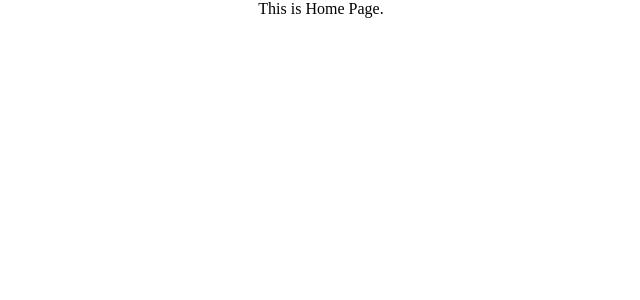
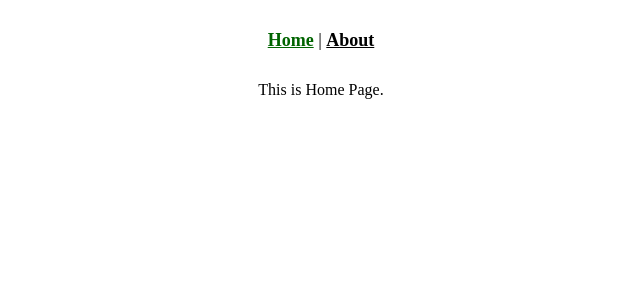
Before and after one commit to segyong56/react-typescript-boilerplate, a React app: page / in a window 1280 px wide. Shown: the top 300 px of the page, without its empty margins (319-959 px from the left). Built offline with nearby package versions, Linux system fonts and the light colour scheme.

Commit message:
[feat] create navbar component
- add main tag on layout component
- add navbar on layout component

```diff
--- a/src/components/layout/index.tsx
+++ b/src/components/layout/index.tsx
@@ -1,9 +1,15 @@
 import React, { FC } from 'react';
+import Navbar from '../navbar';
 
 import './style.scss';
 
 const Layout: FC = ({ children }) => {
-  return <div className="layout">{children}</div>;
+  return (
+    <div className="layout">
+      <Navbar />
+      <main>{children}</main>
+    </div>
+  );
 };
 
 export default Layout;
--- a/src/components/layout/style.scss
+++ b/src/components/layout/style.scss
@@ -1,5 +1,7 @@
 .layout {
   width: 100%;
   display: flex;
+  flex-direction: column;
   justify-content: center;
+  align-items: center;
 }
--- /dev/null
+++ b/src/components/navbar/index.tsx
@@ -0,0 +1,23 @@
+import React, { FC } from 'react';
+
+import './style.scss';
+
+const Navbar: FC = () => {
+  const { pathname } = window.location;
+  return (
+    <nav className="navbar">
+      <a href="/" className={`navbar__link ${pathname === '/' ? 'navbar__link--active' : ''}`}>
+        Home
+      </a>
+      <span> | </span>
+      <a
+        href="/about"
+        className={`navbar__link ${pathname === '/about' ? 'navbar__link--active' : ''}`}
+      >
+        About
+      </a>
+    </nav>
+  );
+};
+
+export default Navbar;
--- /dev/null
+++ b/src/components/navbar/style.scss
@@ -0,0 +1,16 @@
+.navbar {
+  width: 100%;
+  text-align: center;
+  margin: 30px;
+  font-size: 18px;
+
+  &__link {
+    color: black;
+    font-weight: 700;
+
+    &--active,
+    &:hover {
+      color: darkgreen;
+    }
+  }
+}
```
